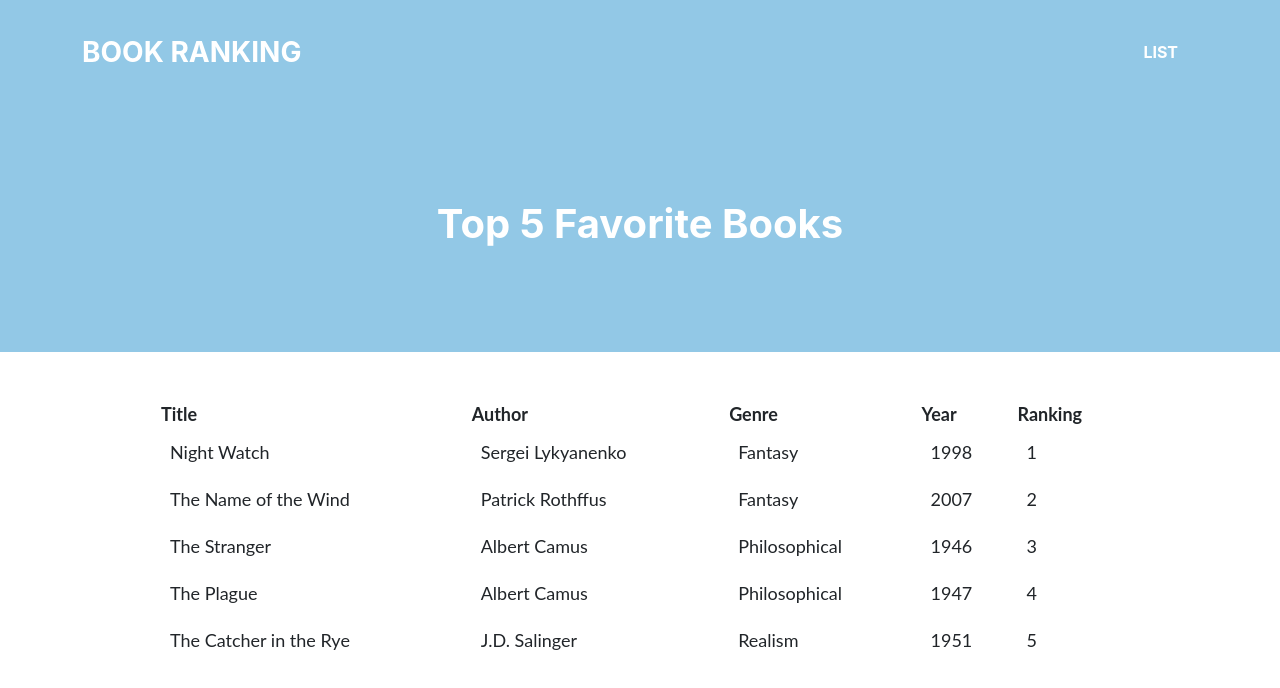
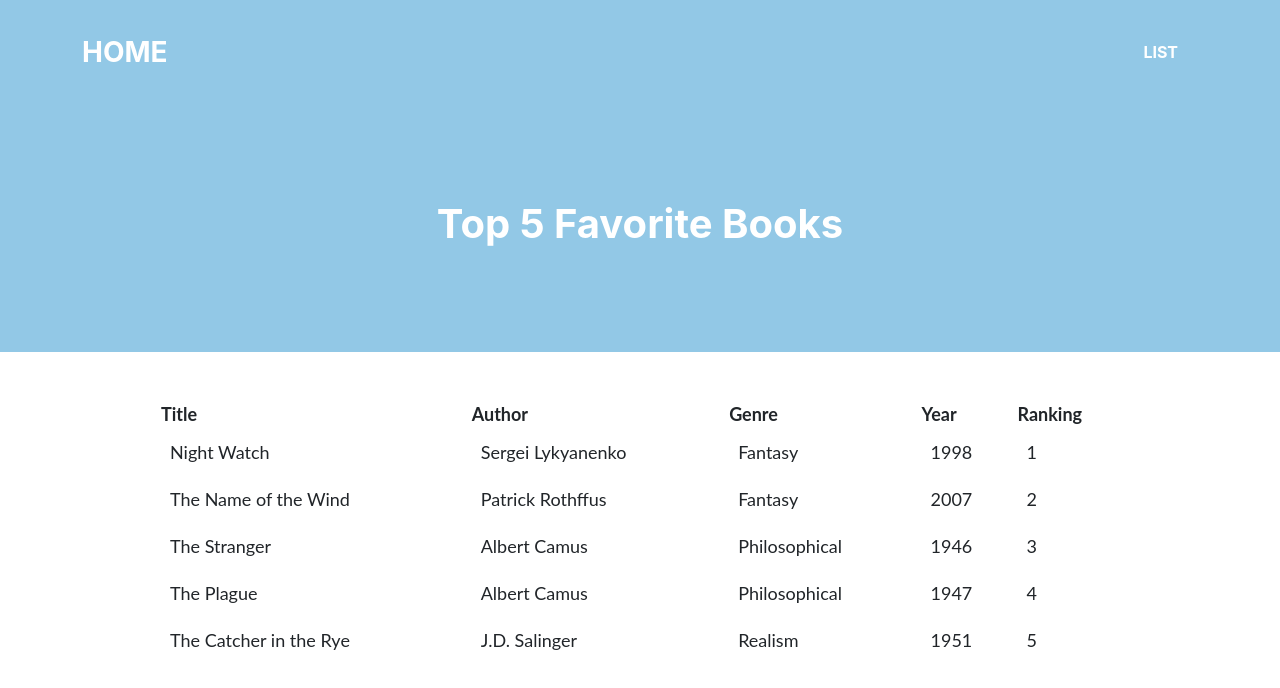
Before and after one commit to danielaperez23/danielaperez23.github.io, a plain HTML site: page list.html in a window 1280 px wide. Drawn offline with Linux system fonts and the light colour scheme.

Commit message:
Update list.html

```diff
--- a/list.html
+++ b/list.html
@@ -11,7 +11,7 @@
         <nav class="navbar navbar-expand-lg bg-secondary text-uppercase fixed-top" id="mainNav">
             <div class="container">
                 <!--This code defines the "My Webpage" link in the top right corner of the navigation pane-->
-                <a class="navbar-brand" href="">Book Ranking</a>
+                <a class="navbar-brand" href="">Home</a>
                 <!--This code defines the "List" link in the top left corner of the navigation pane-->
                 <ul class="navbar-nav ms-auto">
                     <li class="nav-item mx-0 mx-lg-1"><a class="nav-link py-3 px-0 px-lg-3 rounded" href="./list.html">List</a></li>
```
